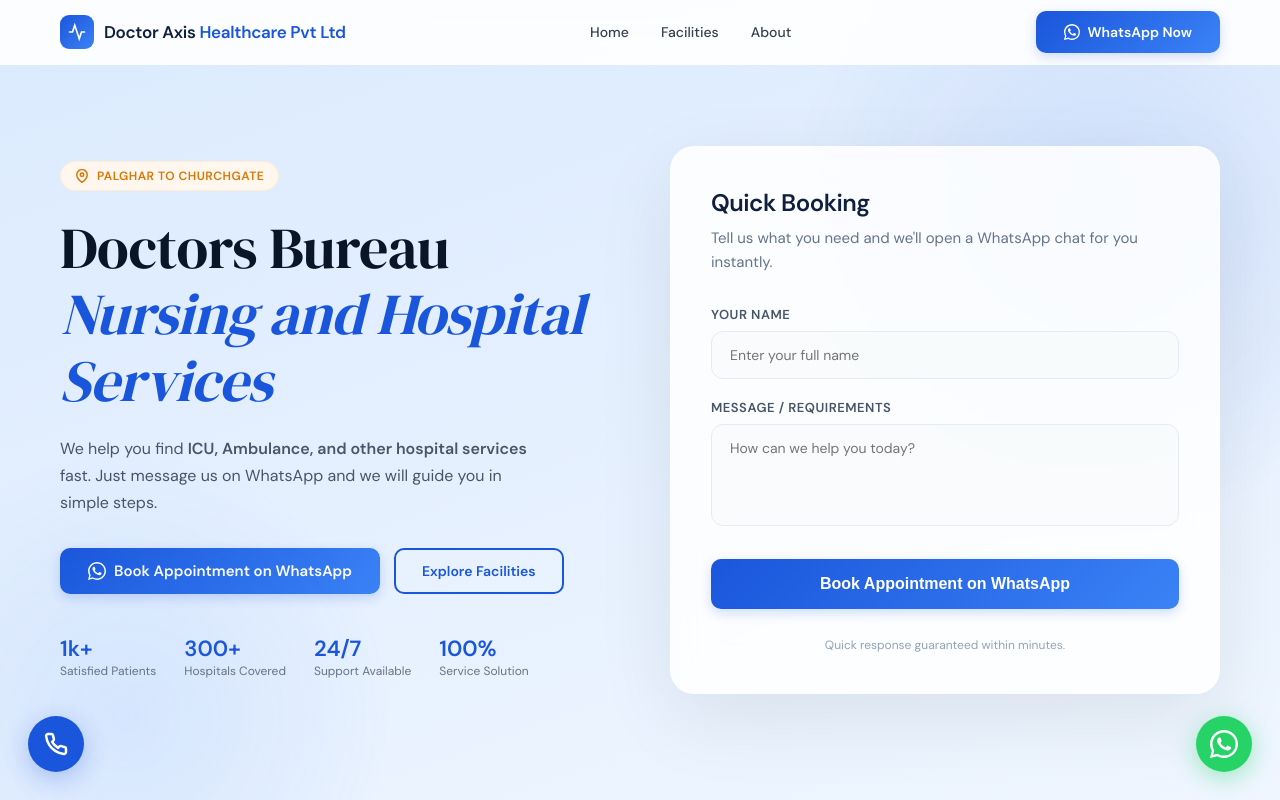
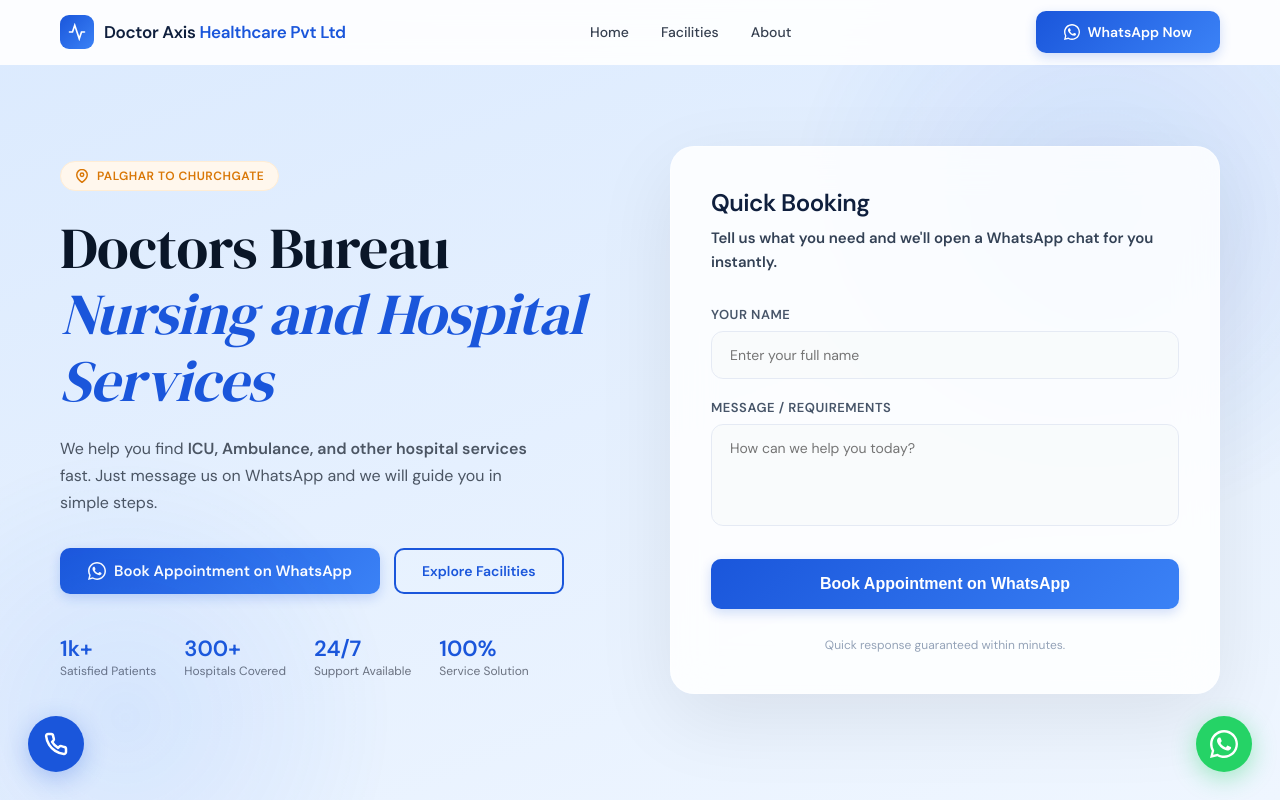
Before and after one commit to pankaj999-hue/demo_axis, a React (Vite) app: page / in a window 1280 px wide. Shown: the top 800 px of the page. Built offline with nearby package versions, Linux system fonts and the light colour scheme.

Commit message:
Make Quick Booking subtext bolder

```diff
--- a/src/components/hero.jsx
+++ b/src/components/hero.jsx
@@ -430,7 +430,7 @@
             <div className="hero-form" style={{ display: "flex", justifyContent: "flex-end" }}>
               <div className="hero-form-container">
                 <h3 style={{ fontSize: 24, fontWeight: 700, color: "#0f1f3d", marginBottom: 8, letterSpacing: "-0.5px" }}>Quick Booking</h3>
-                <p style={{ fontSize: 15, color: "#64748b", marginBottom: 32, lineHeight: 1.6 }}>Tell us what you need and we'll open a WhatsApp chat for you instantly.</p>
+                <p style={{ fontSize: 15, fontWeight: 600, color: "#334155", marginBottom: 32, lineHeight: 1.6 }}>Tell us what you need and we'll open a WhatsApp chat for you instantly.</p>
                 <div style={{ display: "flex", flexDirection: "column", gap: 20 }}>
                   <div>
                     <label style={{ fontSize: 13, fontWeight: 600, color: "#475569", display: "block", marginBottom: 8, textTransform: "uppercase", letterSpacing: "0.5px" }}>Your Name</label>
```
